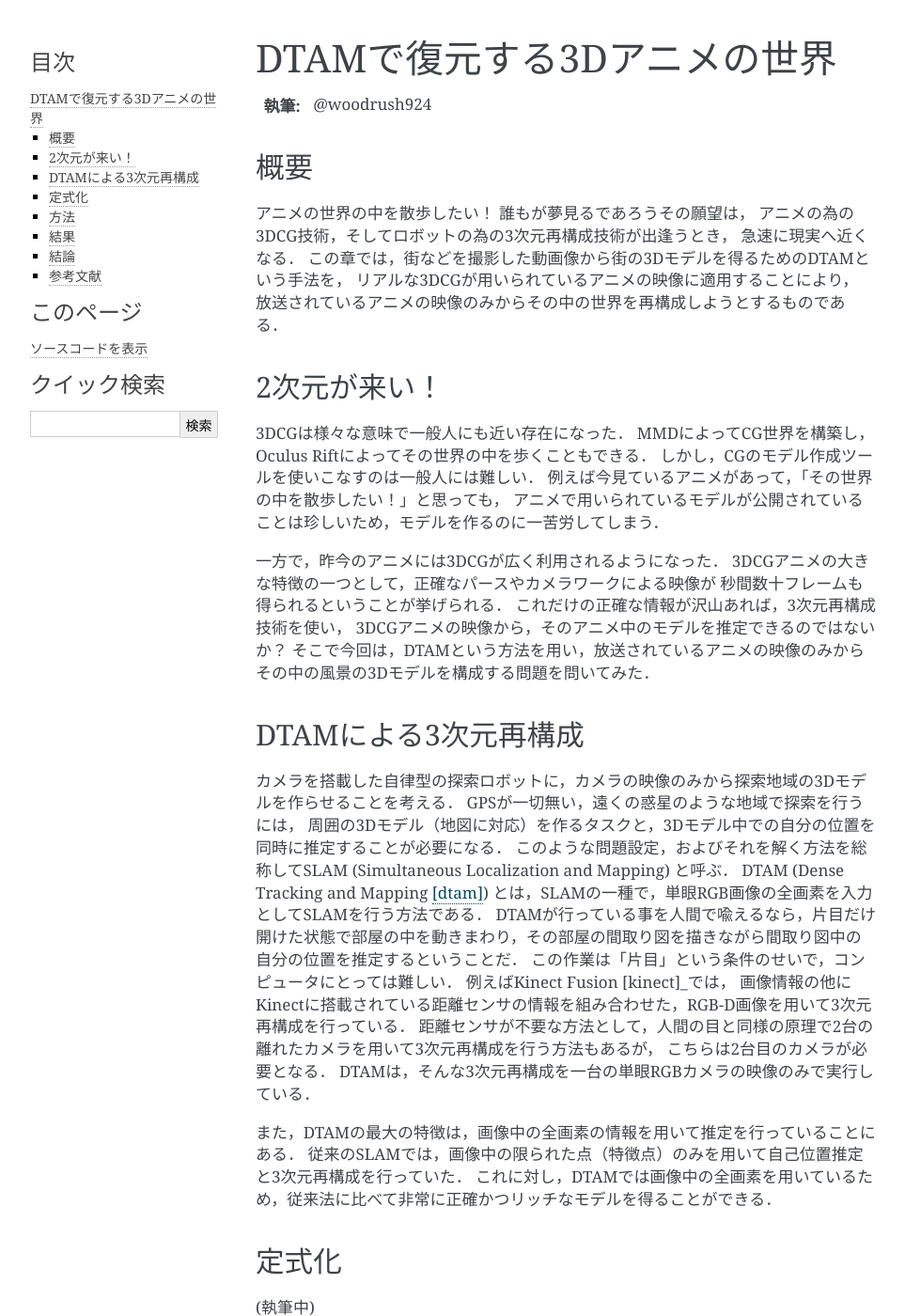
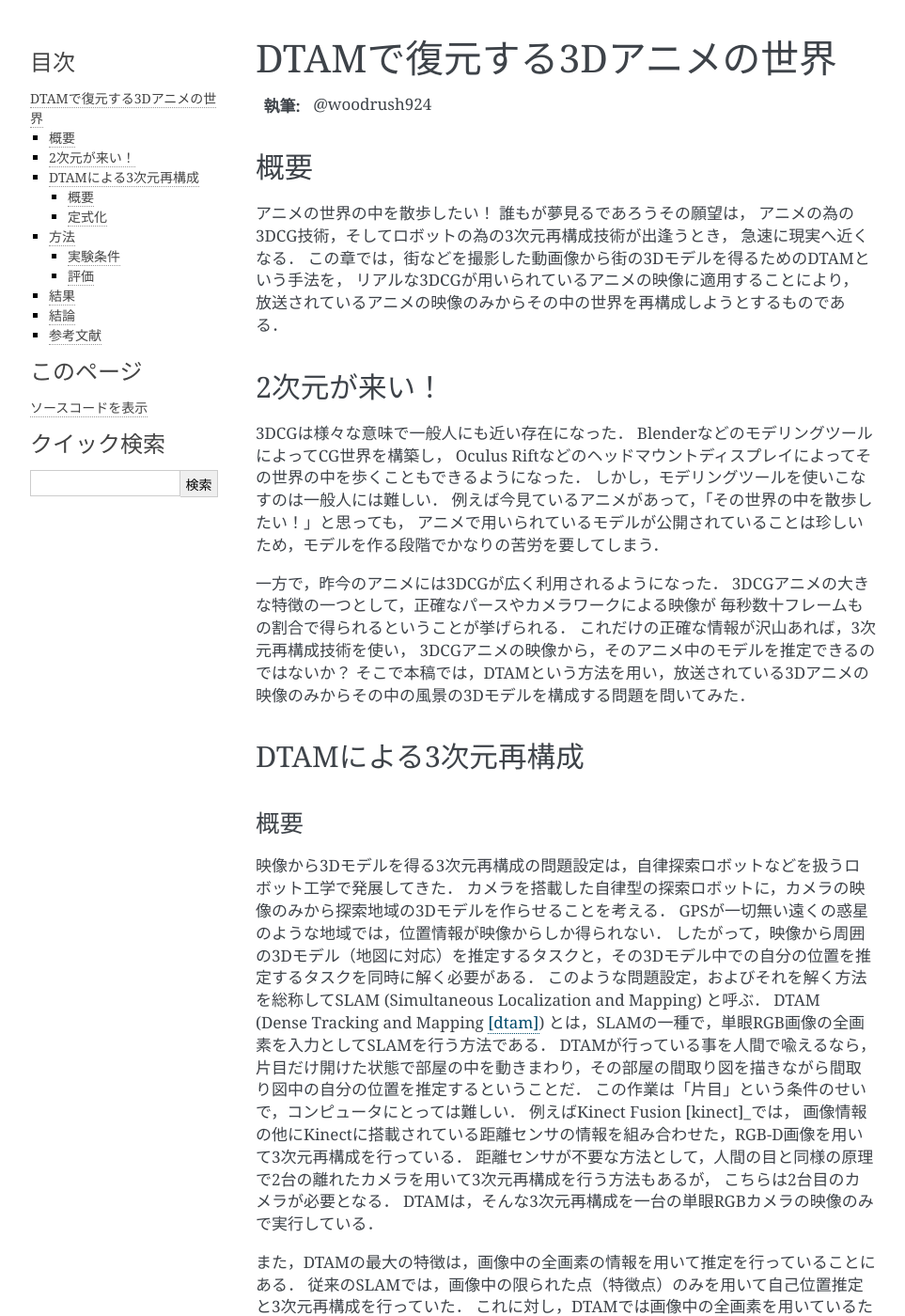
Before and after one commit to Hi-king/signico_c89, a Sphinx documentation site: the page built from source/dtam/dtam.rst, in a window 1280 px wide and 1400 px high. Shown: the whole window at 94% size, without its empty margins (148-1111 px from the left). Built offline with Sphinx 7.4.7, drawn with Linux system fonts in a browser that asks for light colours; some of the changed text lies outside the part shown.

Commit message:
Changed dataset & added references
Signed-off-by: Hikaru Ikuta <woodrush924@gmail.com>

```diff
--- a/source/dtam/dtam.rst
+++ b/source/dtam/dtam.rst
@@ -20,24 +20,28 @@
 ================
 
 3DCGは様々な意味で一般人にも近い存在になった．
-MMDによってCG世界を構築し，Oculus Riftによってその世界の中を歩くこともできる．
-しかし，CGのモデル作成ツールを使いこなすのは一般人には難しい．
+BlenderなどのモデリングツールによってCG世界を構築し，
+Oculus Riftなどのヘッドマウントディスプレイによってその世界の中を歩くこともできるようになった．
+しかし，モデリングツールを使いこなすのは一般人には難しい．
 例えば今見ているアニメがあって，「その世界の中を散歩したい！」と思っても，
-アニメで用いられているモデルが公開されていることは珍しいため，モデルを作るのに一苦労してしまう．
+アニメで用いられているモデルが公開されていることは珍しいため，モデルを作る段階でかなりの苦労を要してしまう．
 
 一方で，昨今のアニメには3DCGが広く利用されるようになった．
 3DCGアニメの大きな特徴の一つとして，正確なパースやカメラワークによる映像が
-秒間数十フレームも得られるということが挙げられる．
+毎秒数十フレームもの割合で得られるということが挙げられる．
 これだけの正確な情報が沢山あれば，3次元再構成技術を使い，
 3DCGアニメの映像から，そのアニメ中のモデルを推定できるのではないか？
-そこで今回は，DTAMという方法を用い，放送されているアニメの映像のみからその中の風景の3Dモデルを構成する問題を問いてみた．
+そこで本稿では，DTAMという方法を用い，放送されている3Dアニメの映像のみからその中の風景の3Dモデルを構成する問題を問いてみた．
 
 DTAMによる3次元再構成
 ================
 
+概要
+---------------
+映像から3Dモデルを得る3次元再構成の問題設定は，自律探索ロボットなどを扱うロボット工学で発展してきた．
 カメラを搭載した自律型の探索ロボットに，カメラの映像のみから探索地域の3Dモデルを作らせることを考える．
-GPSが一切無い，遠くの惑星のような地域で探索を行うには，
-周囲の3Dモデル（地図に対応）を作るタスクと，3Dモデル中での自分の位置を同時に推定することが必要になる．
+GPSが一切無い遠くの惑星のような地域では，位置情報が映像からしか得られない．
+したがって，映像から周囲の3Dモデル（地図に対応）を推定するタスクと，その3Dモデル中での自分の位置を推定するタスクを同時に解く必要がある．
 このような問題設定，およびそれを解く方法を総称してSLAM (Simultaneous Localization and Mapping) と呼ぶ．
 DTAM (Dense Tracking and Mapping [dtam]_) とは，SLAMの一種で，単眼RGB画像の全画素を入力としてSLAMを行う方法である．
 DTAMが行っている事を人間で喩えるなら，片目だけ開けた状態で部屋の中を動きまわり，その部屋の間取り図を描きながら間取り図中の自分の位置を推定するということだ．
@@ -54,7 +58,7 @@
 
 
 定式化
-===================
+---------------
 
 (執筆中)
 
@@ -65,31 +69,51 @@
 方法
 ===================
 
+実験条件
+------------
+
 以下の動画を使用した．
 
-* ラブライブ！1期OP ステージ映像 (XX:XX - XX:XX)
-* ごちうさ2期OP 冒頭部分 (XX:XX - XX:XX)
+* Big Buck Bunny [bunny]_ (XX:XX:XX - XX:XX:XX)
+* Sintel [sintel]_ (XX:XX:XX - XX:XX:XX)
 
-DTAMの実装には，(TODO)のOpenDTAM[opendtam]_を利用した．
+Big Buck Bunny (BBB) : [bunny]_
+
+Sintel : [sintel]_
+
+DTAMの実装には，(TODO)のOpenDTAM [opendtam]_ を利用した．
 これは，画像の時系列をpng画像の列として与え，DTAMにより点群を出力するコードである．
 
 使用環境：Ubuntu 15.04, GeForce GTX 960, Intel Core i7 XXXX, etc etc...
 
+評価
+------------
+3DCGアニメにはそれを生成するためのモデルが必ず存在するため，
+得られたモデルとそのモデルとの差を手法の評価に用いることができる．
+特に，本稿にて使用した BBB はレンダリングに用いた Blender モデルが全て公開されているため，これを用いた評価が可能である．
+DTAMではモデルは点群の形で得られるため，例えば各点の対応するBlenderモデル上でのメッシュとの距離の総和を
+手法の評価に用いることができる．
+しかし，各点の対応するメッシュを求める作業は難しいため，本稿では結果画像による主観的な評価に留めた．
+
+
 結果
-================
+====================
 （画像x2）
 
 結論
-================
-今回は時間がなかったため行わなかったが，得られたモデルを使ってOculus Riftで歩き回ると迫力あるかもしれない．
-また，点群をメッシュに変換したり，テクスチャを得たりすることで，
-MMDモデルにしても捗ると思われる．
+====================
+本稿では時間がなかったため行わなかったが，
+点群からモデルのメッシュおよびテクスチャを得ることで，
+得られたモデルをBlenderやMMD向けのモデルにしても捗ると思われる．
+更に，得られたモデルを使って Oculus Rift で歩き回ると迫力があるかもしれない．
 
 
 
 参考文献
 ================
 
-* .. [dtam] Richard A. Newcombe, Steven J. Lovegrove and Andrew J. Davison, DTAM: Dense Tracking and Mapping in Real-Time, (TODO)
-* .. [kinect] Kinect Fusion
+* .. [dtam] R. A. Newcombe, S. Lovegrove, and A. J. Davison. DTAM: Dense tracking and mapping in real-time. In Proc. of the Int. Conf. on Computer Vision, 2011.
+* .. [kinect] R. A. Newcombe, S. Izadi, O. Hilliges, D. Molyneaux, D. Kim, A. J. Davison, P. Kohli, J. Shotton, S. Hodges, and A. Fitzgibbon, “KinectFusion: Real-time Dense Surface Mapping and Tracking,” in Proc. of the 2011 10th IEEE Int. Symposium on Mixed and Augmented Reality, ISMAR ’11, pp. 127–136, 2011.
+* .. [bunny] Big Buck Bunny. (c) copyright 2008, Blender Foundation / https://peach.blender.org/
+* .. [sintel] Sintel. (c) copyright Blender Foundation | https://durian.blender.org/
 * .. [opendtam] OpenDTAM. https://github.com/anuranbaka/OpenDTAM
```
